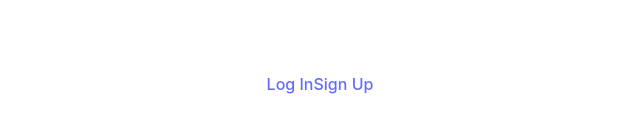
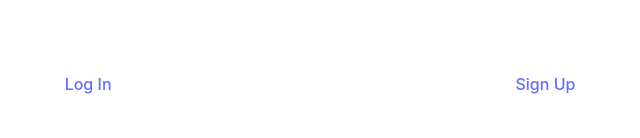
Before and after one commit to kiffoh/blog-api, a React (Vite) app in the folder client/: page / in a window 1280 px wide. Shown: the part 230-368 px from the top of the page, without its empty margins (320-960 px from the left). Built offline with nearby package versions, Linux system fonts and the light colour scheme; no server answers.

Commit message:
Update HomePage buttons

```diff
--- a/client/src/components/HomePage.jsx
+++ b/client/src/components/HomePage.jsx
@@ -70,8 +70,10 @@ function HomePage() {
                 </>
                 ) : (
                     <>
-                        <Link to="/users/log-in">Log In</Link>
-                        <Link to="/users/sign-up">Sign Up</Link>
+                        <div className="btn-div">
+                            <Link to="/users/log-in">Log In</Link>
+                            <Link to="/users/sign-up">Sign Up</Link>
+                        </div>
                         <h1>Welcome to the blog</h1>
                     </>
                 )}
```
